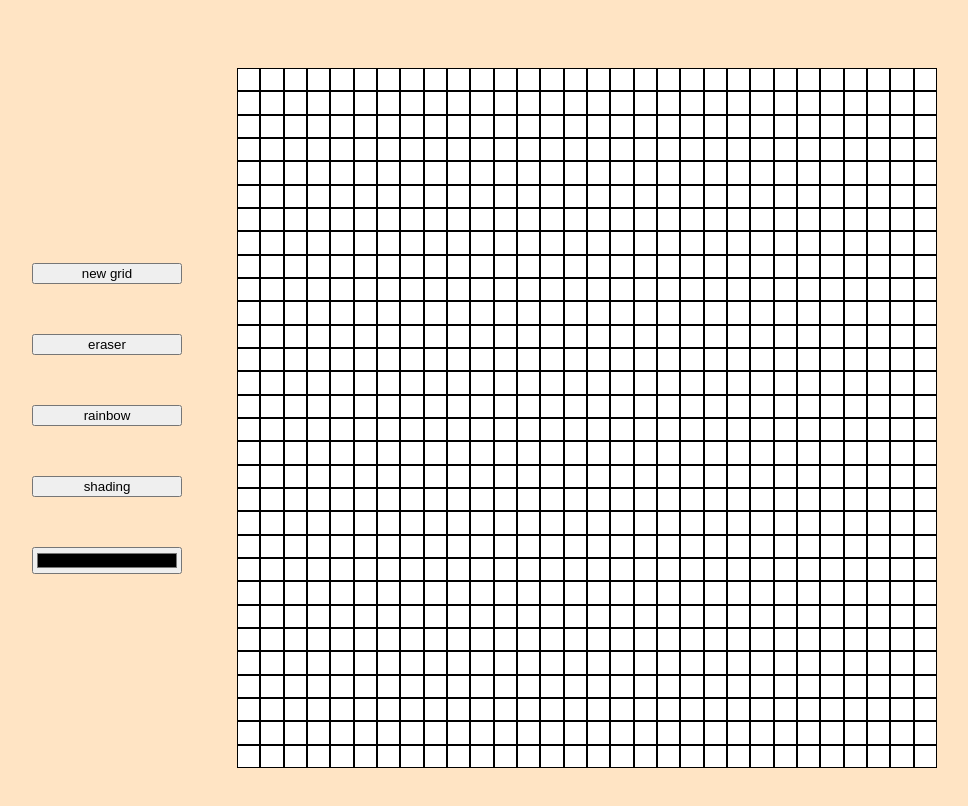
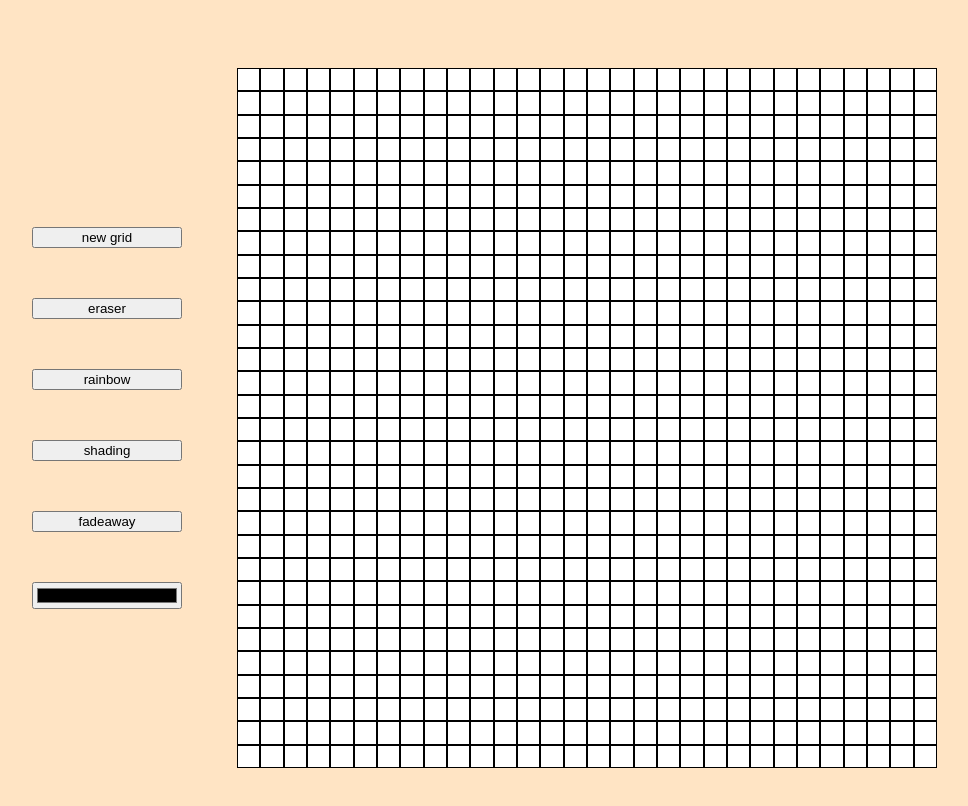
Before and after one commit to jomcbob/drawpad, a plain HTML site: page index.html in a window 1280 px wide. Shown: the whole page, without its empty margins (183-1151 px from the left). Drawn offline with Linux system fonts and the light colour scheme.

Commit message:
added fadeaway button

```diff
--- a/index.html
+++ b/index.html
@@ -13,7 +13,9 @@
         <button id="eraser">eraser</button>
         <button id="rndm">rainbow</button>
         <button id="shade">shading</button>
+        <button id="fade">fadeaway</button>
         <div>
+
             <input type="color" id="newColor" name="head" value="#000000" />
             <label for="head"></label>
         </div>
```
